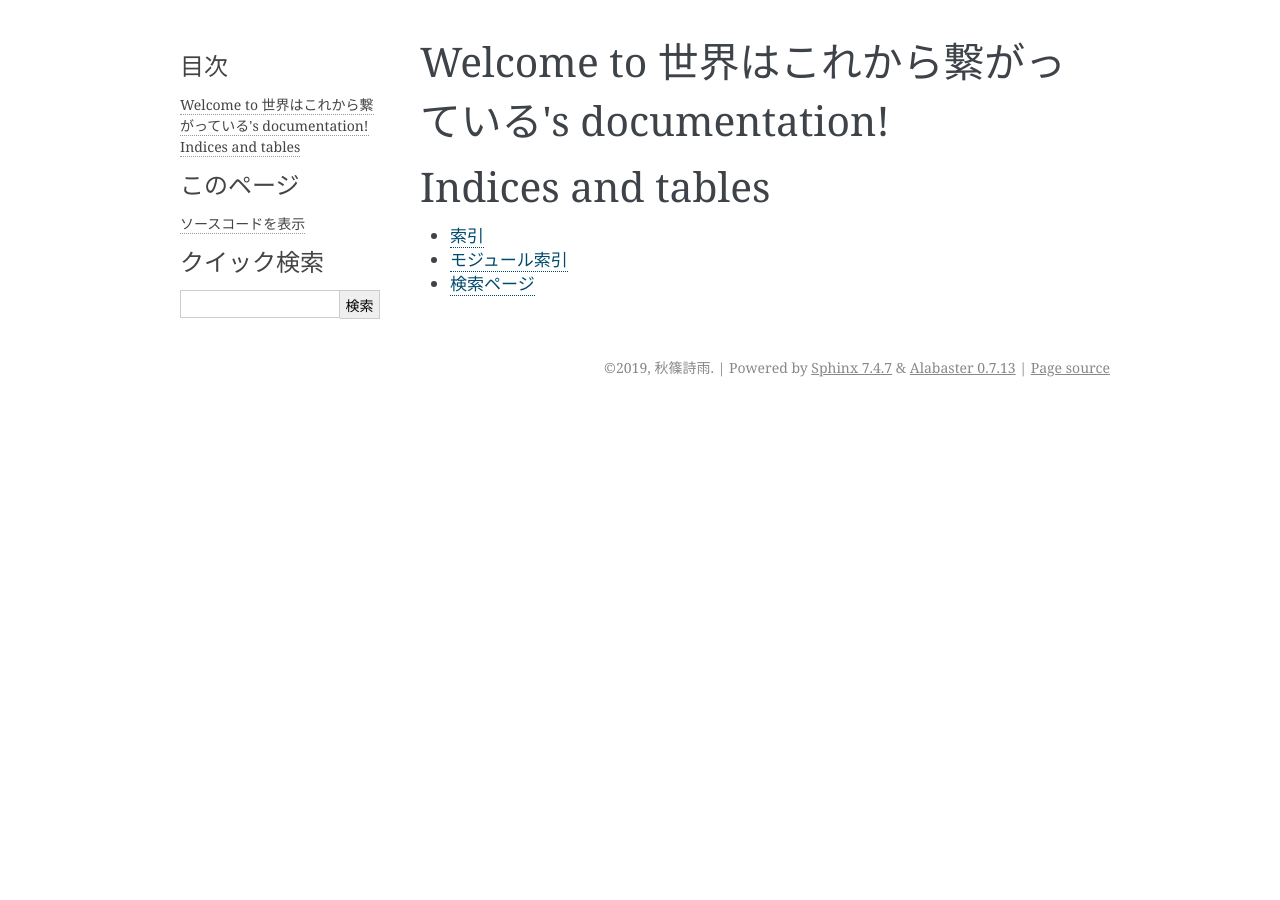
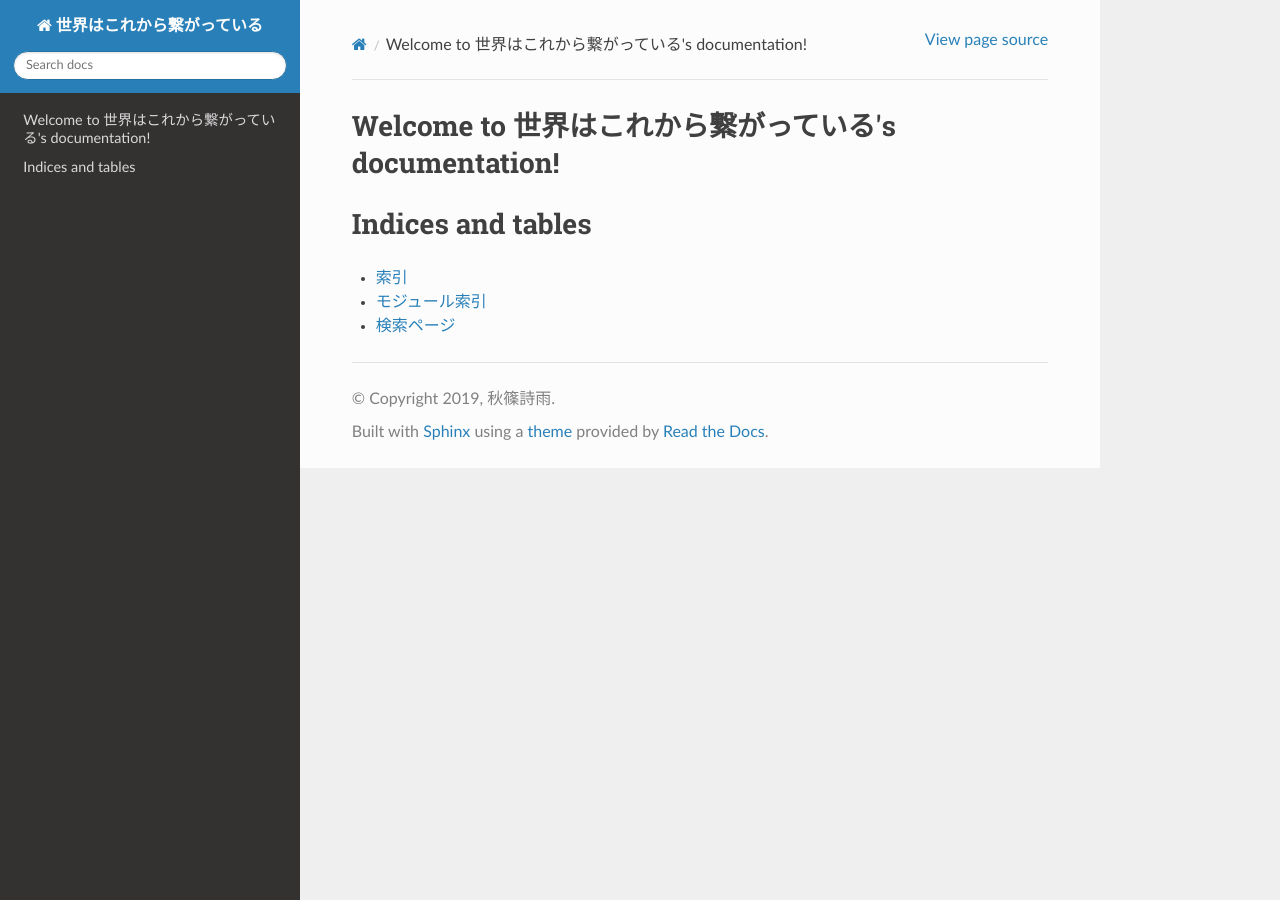
Before and after one commit to AkishinoShiame/Sekai-Tuna, a Sphinx documentation site: the page built from docs/source/index.rst, in a window 1280 px wide. Built offline with Sphinx 7.4.7 and the Read the Docs theme 2.0.0, drawn with Linux system fonts in a browser that asks for light colours.

Commit message:
update docs

```diff
--- a/docs/source/conf.py
+++ b/docs/source/conf.py
@@ -30,7 +30,8 @@ release = '0.0.1'
 # Add any Sphinx extension module names here, as strings. They can be
 # extensions coming with Sphinx (named 'sphinx.ext.*') or your custom
 # ones.
-extensions = [ 'recommonmark'
+extensions = [ 'recommonmark',
+               'sphinx.ext.githubpages',
 ]
 
 # Add any paths that contain templates here, relative to this directory.
@@ -54,7 +55,7 @@ exclude_patterns = []
 # The theme to use for HTML and HTML Help pages.  See the documentation for
 # a list of builtin themes.
 #
-html_theme = 'alabaster'
+html_theme = 'sphinx_rtd_theme'
 
 # Add any paths that contain custom static files (such as style sheets) here,
 # relative to this directory. They are copied after the builtin static files,
```
